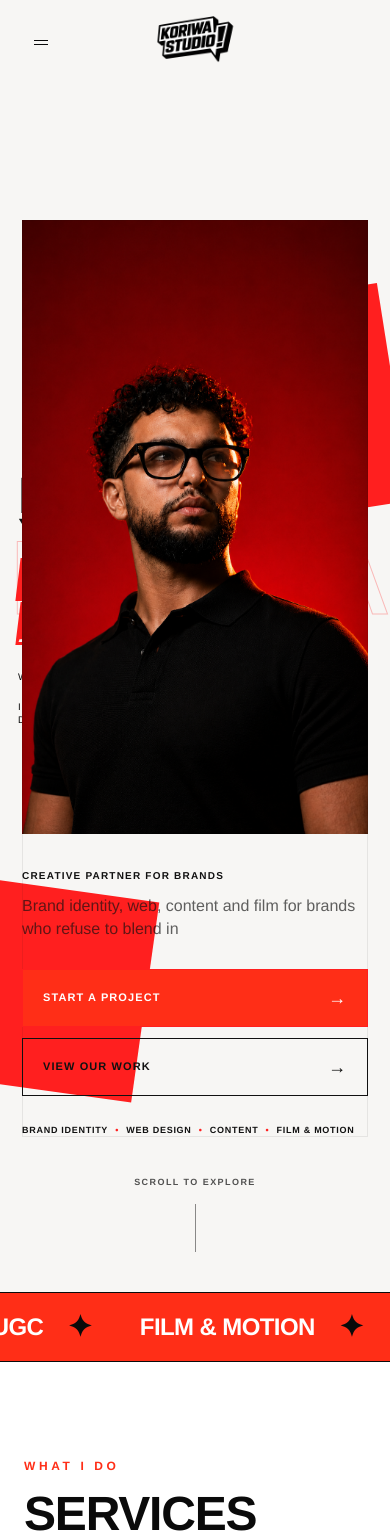
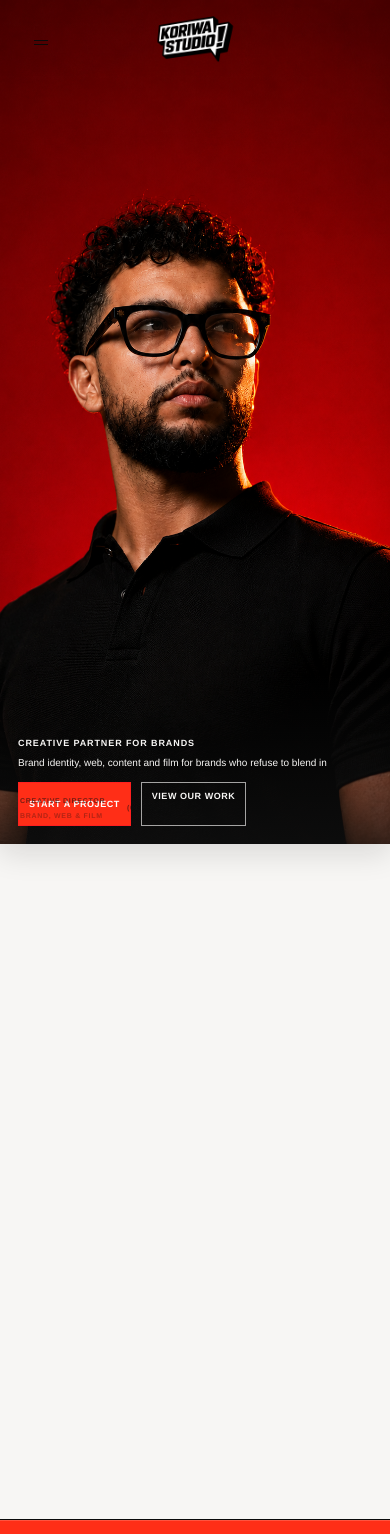
Before and after one commit to koriwa-02/studio-portfolio, a Next.js app: page / in a window 390 px wide. Shown: the top 1534 px of the page. Built offline with nearby package versions, Linux system fonts and the light colour scheme; a web font is replaced by a local one.

Commit message:
Revert "Rebuild mobile hero section"
This reverts commit fee03d661b996efa239a062638acc4d576a3c0f1.

```diff
--- a/src/app/globals.css
+++ b/src/app/globals.css
@@ -837,11 +837,6 @@ button {
   color: var(--reference-red);
 }
 
-.reference-hero-quote blockquote em {
-  color: inherit;
-  font-style: normal;
-}
-
 .reference-hero-copy .hero-sub {
   margin: 0 0 12px;
   color: rgb(17 17 17 / 0.6);
@@ -1142,330 +1137,6 @@ button {
     scale(0.12);
 }
 
-/* Mobile hero art direction. Desktop reference-hero rules above remain unchanged. */
-.reference-hero-eyebrow,
-.hero-services,
-.reference-hero-scroll-cue,
-.hero-mobile-arrow { display: none; }
-
-.reference-hero-portrait-wrap { display: contents; }
-
-@media (max-width: 767px) {
-  .reference-hero {
-    min-height: 0;
-    height: auto;
-    overflow-x: clip;
-    padding-bottom: 2.5rem;
-  }
-
-  .reference-hero-main {
-    position: relative;
-    top: auto;
-    display: flex;
-    height: auto;
-    min-height: 0;
-    padding: 0 22px;
-    flex-direction: column;
-  }
-
-  .reference-hero-eyebrow {
-    order: 1;
-    display: grid;
-    grid-template-columns: 24px 1fr;
-    gap: 10px;
-    align-items: start;
-    margin-top: 6.5rem;
-    color: var(--reference-ink);
-    font-family: var(--font-display);
-    font-size: 10px;
-    font-weight: 700;
-    letter-spacing: 0.08em;
-    line-height: 1.18;
-    text-transform: uppercase;
-  }
-
-  .reference-hero-eyebrow span {
-    display: block;
-    height: 1px;
-    margin-top: 0.55em;
-    background: var(--reference-red);
-  }
-
-  .reference-hero-eyebrow p { margin: 0; }
-
-  .reference-hero-word {
-    position: relative;
-    top: auto;
-    right: auto;
-    bottom: auto;
-    left: auto;
-    order: 2;
-    display: block;
-    width: 100%;
-    margin: 1.75rem 0 0;
-    color: var(--reference-ink);
-    font-family: var(--font-display);
-    font-size: clamp(4.05rem, 20vw, 6.5rem);
-    font-weight: 700;
-    letter-spacing: -0.105em;
-    line-height: 0.82;
-    text-align: left;
-    transform: none;
-  }
-
-  .reference-hero-mobile-card {
-    position: relative;
-    inset: auto;
-    order: 3;
-    display: flex;
-    width: 100%;
-    height: auto;
-    margin: 0;
-    flex-direction: column;
-    overflow: visible;
-  }
-
-  .reference-hero-quote {
-    position: relative;
-    top: auto;
-    left: auto;
-    order: 1;
-    width: 100%;
-    margin: 0.5rem 0 0;
-    transform: none;
-  }
-
-  .reference-hero-quote blockquote {
-    max-width: 100%;
-    color: var(--reference-ink);
-    font-family: Georgia, "Times New Roman", serif;
-    font-size: clamp(2.15rem, 9.7vw, 3.6rem);
-    font-weight: 400;
-    letter-spacing: -0.045em;
-    line-height: 0.96;
-    text-transform: uppercase;
-  }
-
-  .reference-hero-quote blockquote span { display: block; }
-  .reference-hero-quote blockquote .reference-hero-quote-mark { display: none; }
-  .reference-hero-quote blockquote em {
-    display: block;
-    padding-bottom: 0.08em;
-    color: var(--reference-red);
-    font-style: italic;
-    text-transform: uppercase;
-  }
-
-  .reference-hero-copy {
-    position: relative;
-    right: auto;
-    bottom: auto;
-    left: auto;
-    order: 2;
-    width: 100%;
-    margin: 2.25rem 0 0;
-    color: var(--reference-ink);
-    transform: none;
-  }
-
-  .reference-hero-copy::before { display: none; }
-
-  .reference-hero-copy-label {
-    margin: 0 0 0.8rem;
-    color: var(--reference-ink);
-    font-size: 10px;
-    letter-spacing: 0.12em;
-    line-height: 1.2;
-  }
-
-  .reference-hero-copy .hero-sub {
-    max-width: 22rem;
-    margin: 0;
-    color: rgb(17 17 17 / 0.66);
-    font-family: var(--font-body);
-    font-size: 16px;
-    font-weight: 400;
-    line-height: 1.42;
-  }
-
-  .reference-hero-copy .hero-buttons {
-    display: flex;
-    margin-top: 1.75rem;
-    flex-direction: column;
-    gap: 11px;
-  }
-
-  .reference-hero-cta,
-  .reference-hero-link {
-    display: flex;
-    width: 100%;
-    min-height: 58px;
-    align-items: center;
-    justify-content: space-between;
-    padding: 16px 20px;
-    font-size: 11px;
-    letter-spacing: 0.1em;
-  }
-
-  .reference-hero-link {
-    border-color: var(--reference-ink);
-    background: transparent;
-    color: var(--reference-ink);
-  }
-
-  .hero-mobile-arrow {
-    display: inline-block;
-    font-family: Arial, sans-serif;
-    font-size: 18px;
-    font-weight: 400;
-    line-height: 1;
-  }
-
-  .reference-hero-portrait-wrap {
-    position: relative;
-    order: 4;
-    width: calc(100% + 24px);
-    margin: 1.8rem -12px 0;
-    overflow: hidden;
-    background: var(--reference-red);
-    isolation: isolate;
-  }
-
-  .reference-hero-portrait-wrap::after {
-    position: absolute;
-    inset: 0;
-    z-index: 3;
-    border: 1px solid rgb(17 17 17 / 0.08);
-    content: "";
-    pointer-events: none;
-  }
-
-  .reference-hero-image {
-    position: relative;
-    inset: auto;
-    z-index: 2;
-    display: none;
-    width: 100%;
-    height: auto;
-    margin: 0;
-    aspect-ratio: auto;
-    box-shadow: none;
-    object-fit: cover;
-    transform: none;
-  }
-
-  .reference-hero-image-mobile { display: block; }
-
-  .reference-hero-shape {
-    position: absolute;
-    z-index: 1;
-    display: block;
-    background: var(--reference-red);
-    pointer-events: none;
-  }
-
-  .reference-hero-shape-one {
-    top: 8%;
-    right: -8%;
-    width: 42%;
-    height: 24%;
-    transform: rotate(-9deg);
-  }
-
-  .reference-hero-shape-two {
-    bottom: 5%;
-    left: -12%;
-    width: 48%;
-    height: 22%;
-    transform: rotate(8deg);
-  }
-
-  .reference-hero-outline {
-    position: absolute;
-    top: 39%;
-    left: 50%;
-    z-index: 1;
-    color: transparent;
-    font-family: var(--font-display);
-    font-size: clamp(5.5rem, 27vw, 10rem);
-    font-weight: 700;
-    letter-spacing: -0.1em;
-    line-height: 0.8;
-    opacity: 0.28;
-    pointer-events: none;
-    text-transform: uppercase;
-    transform: translate(-50%, -50%);
-    -webkit-text-stroke: 1px var(--reference-red);
-    white-space: nowrap;
-  }
-
-  .hero-services {
-    order: 3;
-    display: flex;
-    flex-wrap: wrap;
-    gap: 0.15rem 0.45rem;
-    margin-top: 1.8rem;
-    color: var(--reference-ink);
-    font-family: var(--font-display);
-    font-size: 9px;
-    font-weight: 700;
-    letter-spacing: 0.08em;
-    line-height: 1.45;
-    text-transform: uppercase;
-  }
-
-  .hero-services i {
-    color: var(--reference-red);
-    font-style: normal;
-  }
-
-  .reference-hero-meta { display: none; }
-
-  .reference-hero-scroll-cue {
-    display: flex;
-    margin-top: 2.4rem;
-    flex-direction: column;
-    align-items: center;
-    gap: 0.9rem;
-    color: rgb(17 17 17 / 0.72);
-    font-family: var(--font-display);
-    font-size: 9px;
-    font-weight: 700;
-    letter-spacing: 0.16em;
-    text-transform: uppercase;
-  }
-
-  .reference-hero-scroll-cue i {
-    display: block;
-    width: 1px;
-    height: 48px;
-    background: rgb(17 17 17 / 0.48);
-  }
-}
-
-@media (hover: none), (pointer: coarse) {
-  .custom-cursor,
-  [data-cursor] { display: none !important; }
-}
-
-@media (max-width: 360px) {
-  .reference-hero-main { padding-inline: 20px; }
-  .reference-hero-eyebrow { margin-top: 6rem; font-size: 9px; }
-  .reference-hero-word { font-size: clamp(3.8rem, 20vw, 5rem); }
-  .reference-hero-quote blockquote { font-size: clamp(2rem, 9.5vw, 2.5rem); }
-  .hero-services { font-size: 8px; }
-}
-
-@media (prefers-reduced-motion: reduce) {
-  .reference-hero-eyebrow,
-  .reference-hero-word,
-  .reference-hero-quote,
-  .reference-hero-copy,
-  .hero-services,
-  .reference-hero-portrait-wrap,
-  .reference-hero-scroll-cue { animation: none; }
-}
-
 .project-modal-panel-open {
   transform: translate(0, 0) scale(1);
 }
--- a/src/components/Hero.tsx
+++ b/src/components/Hero.tsx
@@ -33,14 +33,9 @@ export default function Hero() {
         .from(".reference-hero-quote", { opacity: 0, y: 16, duration: 0.6 }, "-=0.35")
       .from(".hero-sub", { opacity: 0, y: 16, duration: 0.6 }, "-=0.4")
         .from(".hero-buttons", { opacity: 0, y: 16, duration: 0.6 }, "-=0.4")
-      .from(".hero-services", { opacity: 0, y: 12, duration: 0.45 }, "-=0.25")
-      .from(".reference-hero-portrait-wrap", { opacity: 0, y: 18, duration: 0.6 }, "-=0.25")
       .from(".hero-scroll", { opacity: 0, duration: 0.6 }, "-=0.3");
 
       if (window.matchMedia("(prefers-reduced-motion: reduce)").matches) return;
-
-      const mobile = window.matchMedia("(max-width: 767px)").matches;
-      if (mobile) return;
 
       gsap.set(".hero-build-panel", { opacity: 0, yPercent: 8 });
 
@@ -53,6 +48,21 @@ export default function Hero() {
         },
       });
 
+      const mobile = window.matchMedia("(max-width: 767px)").matches;
+
+      if (mobile) {
+        scrollTransition
+          .to(".reference-hero-mobile-card", { yPercent: -115, scale: 0.72, opacity: 0, ease: "power2.inOut" }, 0)
+          .to(".reference-hero-word", { yPercent: -115, opacity: 0, ease: "power2.inOut" }, 0)
+          .to(".reference-hero-meta", { yPercent: -125, opacity: 0, ease: "power2.inOut" }, 0)
+          .to(".hero-build-panel", { opacity: 1, yPercent: 0, ease: "power2.inOut" }, 0.2)
+          .fromTo(
+            ".hero-build-line",
+            { yPercent: 100, opacity: 0 },
+            { yPercent: 0, opacity: 1, stagger: 0.08, ease: "power3.out" },
+            0.24,
+          );
+      } else {
         scrollTransition
           .to(".reference-hero-image", { yPercent: -125, scale: 0.86, opacity: 0, ease: "power2.inOut" }, 0)
           .to(".reference-hero-copy", { yPercent: -125, opacity: 0, ease: "power2.inOut" }, 0)
@@ -66,6 +76,7 @@ export default function Hero() {
             { yPercent: 0, opacity: 1, stagger: 0.08, ease: "power3.out" },
             0.24,
           );
+      }
 
     },
     { scope: rootRef },
@@ -78,11 +89,6 @@ export default function Hero() {
       className="reference-hero relative flex min-h-[calc(100dvh-96px)] flex-col overflow-visible bg-paper text-ink"
     >
       <div className="reference-hero-main">
-        <div className="hero-eyebrow reference-hero-eyebrow">
-          <span aria-hidden="true" />
-          <p>Bold creative for brands<br />with something to say.</p>
-        </div>
-
         <h1 className="reference-hero-word" aria-label="KORIWA">
           {[..."KORIWA"].map((letter, index) => (
             <span className="hero-word-letter" key={`${letter}-${index}`} aria-hidden="true">
@@ -95,8 +101,7 @@ export default function Hero() {
           <div className="reference-hero-quote">
             <blockquote>
               <span className="reference-hero-quote-mark">“</span>
-              <span>We don’t decorate brands. </span><span>We give them </span>
-              <em>presence.</em>
+              We don’t decorate brands. We give them presence.
               <span className="reference-hero-quote-mark">”</span>
             </blockquote>
           </div>
@@ -112,18 +117,14 @@ export default function Hero() {
                 onClick={() => setContactOpen(true)}
                 className="btn-press reference-hero-cta bg-red text-paper"
               >
-                Start a Project <span className="hero-mobile-arrow" aria-hidden="true">→</span>
+                Start a Project
               </button>
               <a href="#work" className="btn-press reference-hero-link">
-                View Our Work <span className="hero-mobile-arrow" aria-hidden="true">→</span>
+                View Our Work
               </a>
             </div>
           </div>
 
-          <div className="reference-hero-portrait-wrap">
-            <span className="reference-hero-shape reference-hero-shape-one" aria-hidden="true" />
-            <span className="reference-hero-shape reference-hero-shape-two" aria-hidden="true" />
-            <span className="reference-hero-outline" aria-hidden="true">KORIWA</span>
           <Image
             src={assetPath("/hero/koriwa-founder-hero-v2.jpg")}
             alt="Creative director working at a design studio desk"
@@ -142,11 +143,6 @@ export default function Hero() {
             sizes="100vw"
             className="reference-hero-image reference-hero-image-mobile"
           />
-          </div>
-
-          <div className="hero-services" aria-label="Services">
-            <span>Brand identity</span><i aria-hidden="true">•</i><span>Web design</span><i aria-hidden="true">•</i><span>Content</span><i aria-hidden="true">•</i><span>Film &amp; motion</span>
-          </div>
         </div>
 
         <div className="hero-build-panel">
@@ -171,11 +167,6 @@ export default function Hero() {
         <span>(01)</span>
       </div>
 
-      <div className="reference-hero-scroll-cue hero-scroll">
-        <span>Scroll to explore</span>
-        <i aria-hidden="true" />
-      </div>
-
       <div className="reference-hero-footer" aria-hidden="true">Koriwa Studio</div>
 
       <ContactFormModal open={contactOpen} onClose={() => setContactOpen(false)} />
```
Lines whose indentation alone changed are shown as unchanged.
